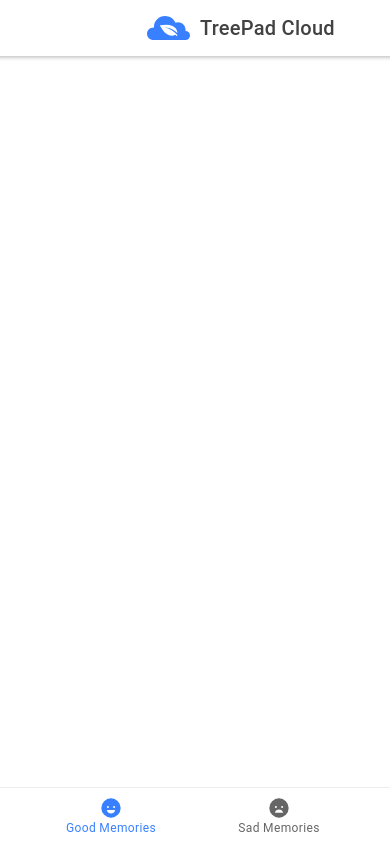
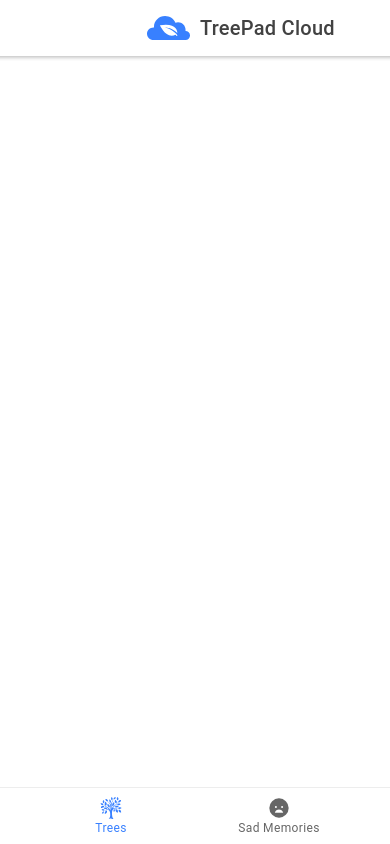
Before and after one commit to michaelcalvinwood/treepadcloud-enterprise-client, a React (Create React App) app: page /trees in a window 390 px wide. Before the commit this address led to /good-memories. Built offline with nearby package versions, Linux system fonts and the light colour scheme.

Commit message:
added Trees navigation to mobile layout

```diff
--- a/src/MobileApp_v2.js
+++ b/src/MobileApp_v2.js
@@ -2,10 +2,11 @@ import { Redirect, Route } from 'react-router-dom';
 import { IonApp, IonRouterOutlet, IonTabs, setupIonicReact, IonTabBar, IonIcon, IonLabel, IonTabButton } from '@ionic/react';
 import { IonReactRouter } from '@ionic/react-router';
 import Home from './mobilePages/Home';
-import GoodMemories from './mobilePages/GoodMemories';
 import BadMemories from './mobilePages/BadMemories';
 
 import { happy, sad } from 'ionicons/icons';
+import TreeIcon from './assets/icons/tree.svg';
+import Trees from './mobilePages/Trees';
 
 const MobileApp = () => (
   <IonApp>
@@ -15,8 +16,8 @@ const MobileApp = () => (
           {/* One route per tab */}
 
           {/* Route #1 */}
-          <Route path="/good-memories">
-           <GoodMemories />
+          <Route path="/trees">
+           <Trees />
           </Route>
 
           {/* Route #2 */}
@@ -31,9 +32,9 @@ const MobileApp = () => (
           {/* Note: The tab prop in IonTabButton is just an identifier. Choose anything you like. */}
 
           {/* Tab #1*/}
-          <IonTabButton href="/good-memories" tab="good">
-            <IonIcon icon={happy} />
-            <IonLabel>Good Memories</IonLabel>
+          <IonTabButton href="/trees" tab="good">
+            <IonIcon icon={TreeIcon} />
+            <IonLabel>Trees</IonLabel>
           </IonTabButton>
 
           {/* Tab #2*/}
--- a/src/mobilePages/GoodMemories.tsx
+++ b/src/mobilePages/Trees.js
@@ -4,8 +4,7 @@ import React, { useContext } from "react";
 import { add } from 'ionicons/icons';
 import treePadIcon from '../assets/icons/treepadcloud-icon.svg';
 
-const GoodMemories: React.FC = () => {
-
+const Trees = () => {
     return (
         <IonPage>
             <IonHeader>
@@ -40,4 +39,4 @@ const GoodMemories: React.FC = () => {
     )
 }
 
-export default GoodMemories;
+export default Trees;
```
